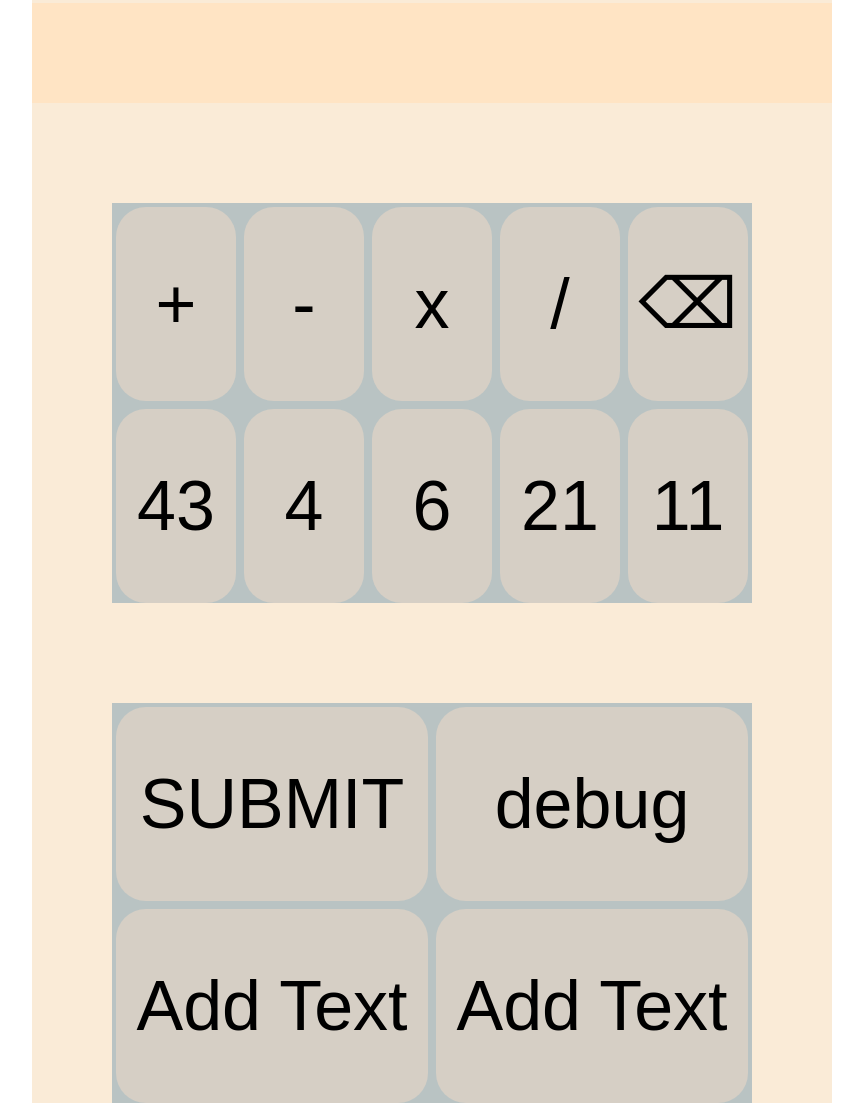
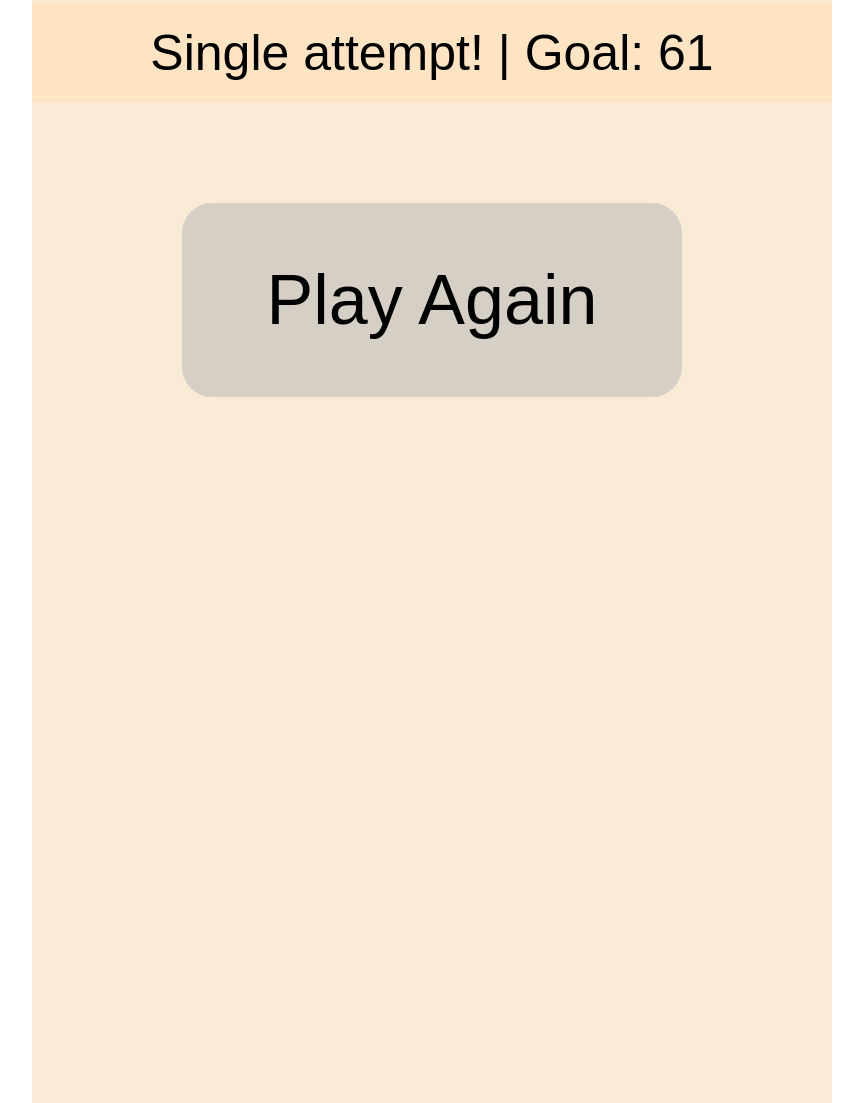
Before and after one commit to mywebsitearchive/solv8, a plain HTML site: page index.html in a window 1280 px wide. Shown: the part 597-1700 px from the top of the page, without its empty margins (208-1071 px from the left). Drawn offline with Linux system fonts and the light colour scheme.

Commit message:
fix backspace and add play-again button

```diff
--- a/index.html
+++ b/index.html
@@ -37,7 +37,7 @@ body{
 #youwinscreen p{
     font-size: 100px;
 }
-.tinybox, #numberbuttons button{           /* 100x128 */
+.tinybox, #numberbuttons button, #playagainbutton{           /* 100x128 */
     font-size: 70px;
     margin: 4px;
     float: left;
@@ -46,6 +46,12 @@ body{
     height: 194px;
     border-radius: 30px;
     border: 0;
+}
+#playagainbutton{
+    margin-top: 100px;
+    width: 500px;
+    margin-left: 150px;
+    display: none;
 }
 .tinybox{
     background-color: whitesmoke;
@@ -102,6 +108,7 @@ button:active{
         <div class="tinybox" id="slot5">_</div>
     </div>
     <div id="infobar"></div>
+    <button id="playagainbutton" onclick="playAgain()">Play Again</button>
     <div class="smallcontainer" id="numberbuttons">
         <button class="tinyboxbtn" onclick="add('+')">+</button>
         <button class="tinyboxbtn" onclick="add('-')">-</button>
@@ -164,7 +171,6 @@ let createNumbers=()=>{
         newElement.setAttribute("id", `num${i}element`)
         numberbuttons.appendChild(newElement)
     }
-    begin= false
 
 }
 
@@ -203,6 +209,7 @@ let add=(value)=>{
             winGame();
         }
         else{
+            begin= false
             slot1.innerHTML = result
             slot2.innerHTML = "_"
             slot3.innerHTML = "_"
@@ -264,7 +271,7 @@ let backspace=()=>{
             default:
                 usedIndices.pop()
     }
-            switch(itemCount){
+        switch(itemCount){
                 case 1:
                     slot1.innerHTML = "_"
                     slot1.style.opacity="1"
@@ -358,7 +365,9 @@ let showDebug=()=>{
     itemCount: ${itemCount}<br>
     used indices: ${usedIndices}<br>
     last input: ${lastInput}<br>
-    equation line: ${equationLine}<br>`
+    equation line: ${equationLine}<br>
+    attempts: ${attempts}<br>
+    beginnning: ${begin}<br>`
 }
 let winGame=()=>{
                 if(attempts == 1){
@@ -368,9 +377,45 @@ let winGame=()=>{
     wantedno.style.display="none"
     numberbuttons.style.display="none"
     otherbuttons.style.display="none"
+    playagainbutton.style.display="block"
     youwinscreen.style.display = "block"
 }
+let playAgain=()=>{
+    infobar.innerHTML = ``
+    resultscreen.style.display="block"
+    wantedno.style.display="block"
+    numberbuttons.style.display="block"
+    otherbuttons.style.display="block"
+    youwinscreen.style.display = "none"
+    playagainbutton.style.display="none"
+
+    slot1.innerHTML = "_"
+    slot2.innerHTML = "_"
+    slot3.innerHTML = "_"
+    slot4.innerHTML = "_"
+    slot5.innerHTML = "_"
+    slot2.style.backgroundColor = "white"
+    slot3.style.backgroundColor = "white"
+    slot4.style.backgroundColor = "white"
+    slot5.style.backgroundColor = "white"
+    num0element.style.backgroundColor = "rgb(214, 207, 197)"
+    num1element.style.backgroundColor = "rgb(214, 207, 197)"
+    num2element.style.backgroundColor = "rgb(214, 207, 197)"
+    num3element.style.backgroundColor = "rgb(214, 207, 197)"
+    num4element.style.backgroundColor = "rgb(214, 207, 197)"
+    num0element.disabled = false
+    num1element.disabled = false
+    num2element.disabled = false
+    num3element.disabled = false
+    num4element.disabled = false
+    equationLine = []
+    itemCount = 0
+    attempts = 1;
+    begin = true;
+    createNumbers()
+}
 createNumbers()
+winGame()
 </script>
     </body>
 </html>
```
